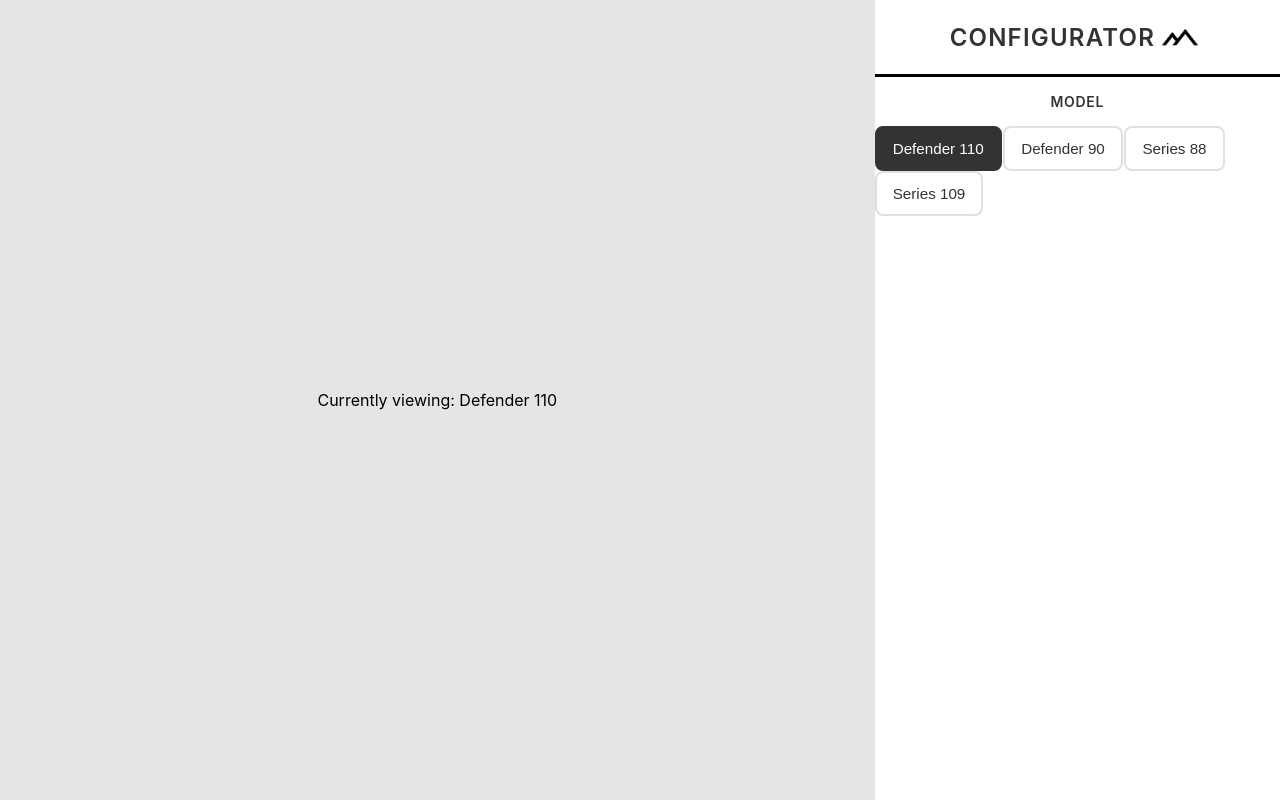
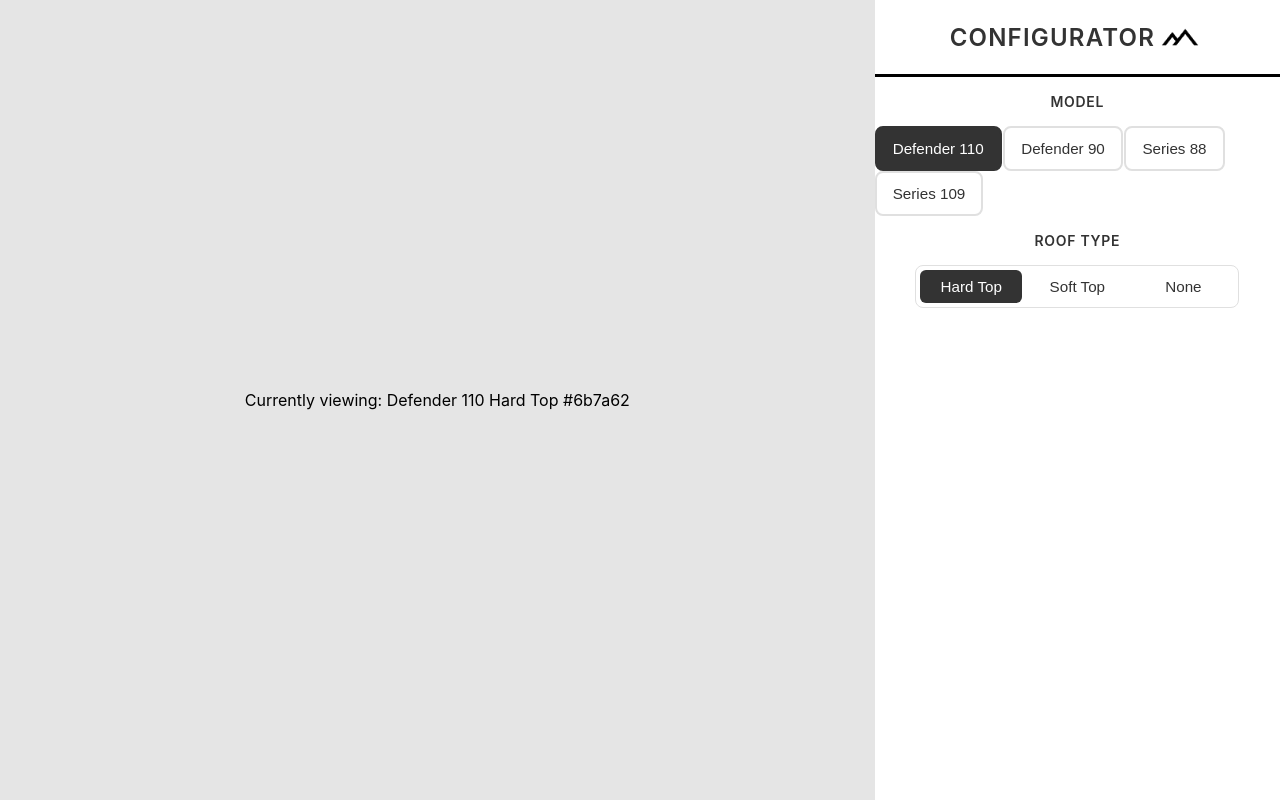
Before and after one commit to tbailz08202/Himalaya-Configurator, a React (Vite) app: page / in a window 1280 px wide. Built offline with nearby package versions, Linux system fonts and the light colour scheme.

Commit message:
#6: Added RoofSelector component and connected it to global config + updated viewer to display selected roof

```diff
--- a/src/components/ControlsArea.jsx
+++ b/src/components/ControlsArea.jsx
@@ -1,12 +1,14 @@
 import ModelSelector from "./ModelSelector"
 import HeaderBar from "./HeaderBar"
 import "../css/HeaderBar.css"
+import RoofSelector from "./RoofSelector"
 
 function ControlsArea(){
     return(
         <div className="controls-area">
             <HeaderBar/>
             <ModelSelector/>
+            <RoofSelector/>
         </div>
     )
 }
--- /dev/null
+++ b/src/components/RoofSelector.jsx
@@ -0,0 +1,40 @@
+import { useConfigurator } from '../state/ConfigContext'
+import "../css/RoofSelector.css"
+
+function RoofSelector(){
+    const {config, setConfig} = useConfigurator()
+
+    const options = [
+        "Hard Top",
+        "Soft Top",
+        "None"
+    ]
+
+     const handleSelect = (roof) => {
+        setConfig(prev => ({ ...prev, roof }))  // update just the roof
+  }
+
+  const getSelectedIndex = () => {
+    const index = options.indexOf(config.roof)
+    return index !== -1 ? index + 1 : 1
+  }
+
+  return (
+    <div className="roof-selector">
+      <h3>Roof Type</h3>
+      <div className={`segmented-control selected-${getSelectedIndex()}`}>
+        {options.map((title) => (
+          <button
+            key={title}
+            onClick={() => handleSelect(title)}
+            className={config.roof === title ? 'selected' : ''}
+          >
+            {title}
+          </button>
+        ))}
+      </div>
+    </div>
+  )
+}
+
+export default RoofSelector
--- a/src/components/ViewerArea.jsx
+++ b/src/components/ViewerArea.jsx
@@ -1,13 +1,11 @@
 import { useConfigurator } from '../state/ConfigContext'
 
 function ViewerArea() {
-  // Access the global state
   const { config } = useConfigurator()
 
   return (
     <div >
-      {/*Show which model is selected */}
-      <p>Currently viewing: {config.model}</p>
+      <p>Currently viewing: {config.model} {config.roof} {config.paint}</p>
     </div>
   )
 }
--- /dev/null
+++ b/src/css/RoofSelector.css
@@ -0,0 +1,75 @@
+.roof-selector {
+  width: 80%;
+  max-width: 600px;
+  margin: 0 auto;
+}
+
+.roof-selector h3 {
+  font-size: 0.875rem;
+  font-weight: 600;
+  text-transform: uppercase;
+  letter-spacing: 0.05em;
+  margin-bottom: 1rem;
+  margin-top: 1rem;
+  color: #333;
+  text-align: center;
+}
+
+.segmented-control {
+  background-color: #fff;
+  border: 1px solid #e0e0e0;
+  border-radius: 8px;
+  padding: 4px;
+  display: flex;
+  gap: 4px;
+  position: relative;
+}
+
+.segmented-control button {
+  flex: 1;
+  padding: 0.5rem .75rem;
+  background-color: transparent;
+  border: none;
+  border-radius: 6px;
+  font-size: 0.95rem;
+  font-weight: 400;
+  color: #333;
+  cursor: pointer;
+  transition: color 0.3s ease;
+  white-space: nowrap;
+  position: relative;
+  z-index: 1;
+}
+
+.segmented-control button:hover:not(.selected) {
+  color: #000;
+}
+
+.segmented-control button.selected {
+  color: #fff;
+}
+
+.segmented-control::before {
+  content: '';
+  position: absolute;
+  top: 4px;
+  bottom: 4px;
+  left: 4px;
+  width: calc(33.333% - 5.33px);
+  background-color: #333;
+  border-radius: 6px;
+  transition: transform 0.3s cubic-bezier(0.4, 0.0, 0.2, 1);
+  z-index: 0;
+}
+
+.segmented-control.selected-1::before {
+  transform: translateX(0);
+}
+
+.segmented-control.selected-2::before {
+  transform: translateX(calc(100% + 4px));
+}
+
+.segmented-control.selected-3::before {
+  transform: translateX(calc(200% + 8px));
+}
--- a/src/state/ConfigContext.jsx
+++ b/src/state/ConfigContext.jsx
@@ -2,11 +2,11 @@ import { createContext, useContext, useState } from 'react'
 
 const ConfigContext = createContext()
 
-// 2️⃣ Wrap the app in this provider to make the state global
 export function ConfigProvider({ children }) {
   const [config, setConfig] = useState({
     model: 'Defender 110',
-    paint: '#6b7a62'
+    paint: '#6b7a62',
+    roof: 'Hard Top'
   })
 
   const value = { config, setConfig }
```
Also changed, not shown: 1 other file (tests, documents, lock files or other folders).
